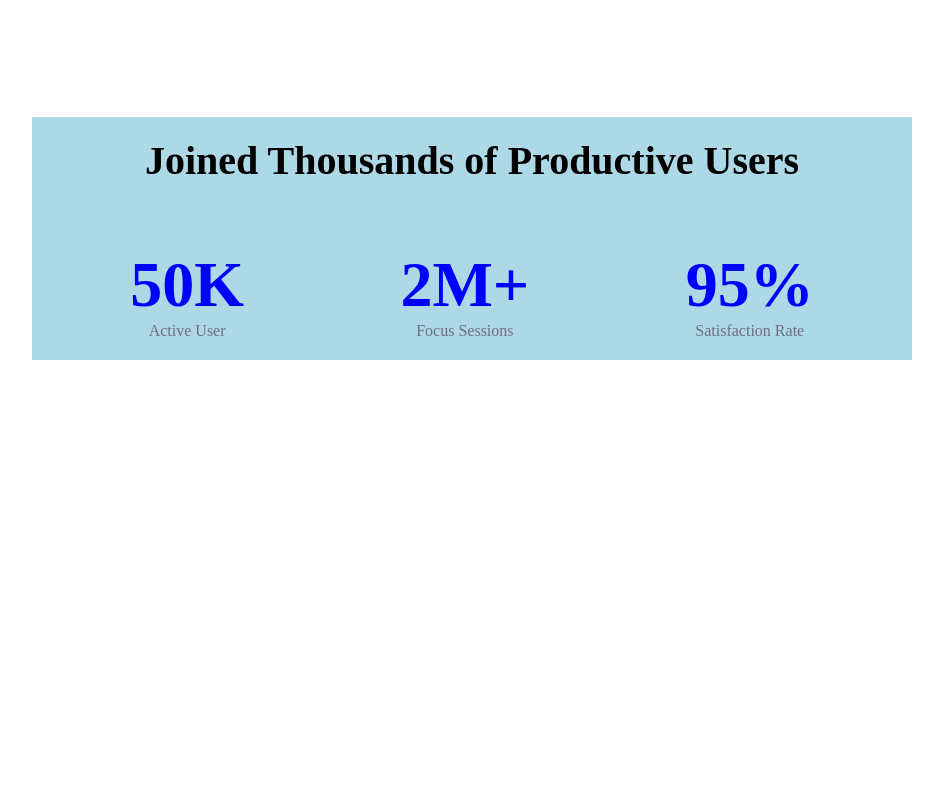
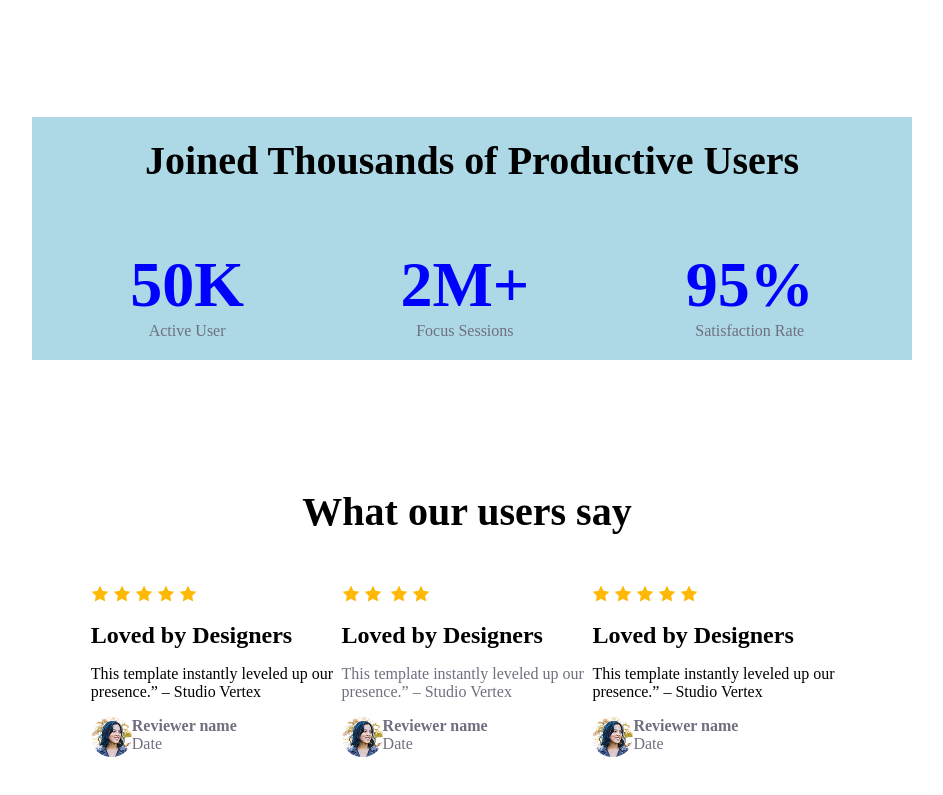
Before and after one commit to masum185647/ph-assignment-01, a plain HTML site: page index.html in a window 1280 px wide. Shown: the part 1271-2066 px from the top of the page, without its empty margins (168-1111 px from the left). Before the commit the page ends 1751 px from the top, so only its background shows below. Drawn offline with Linux system fonts and the light colour scheme.

Commit message:
add user review section

```diff
--- a/index.html
+++ b/index.html
@@ -1,5 +1,6 @@
 <!DOCTYPE html>
 <html lang="en">
+
 <head>
     <meta charset="UTF-8">
     <meta name="viewport" content="width=device-width, initial-scale=1.0">
@@ -37,7 +38,7 @@
         </div>
 
         <section class="part3">
-            <h2 class="heading" >Joined Thousands of Productive Users</h2>
+            <h2 class="heading">Joined Thousands of Productive Users</h2>
             <div class="jtpu">
                 <div class="activeuser">
                     <p class="bc">50K</p>
@@ -54,9 +55,65 @@
             </div>
         </section>
 
+        <section class="part4">
+            <div>
+                <h1>What our users say</h1>
+                <div class="Reviewer-container">
+                    <div>
+                        <img src="Assets/icon-star.png" alt="">
+                        <img src="Assets/icon-star.png" alt="">
+                        <img src="Assets/icon-star.png" alt="">
+                        <img src="Assets/icon-star.png" alt="">
+                        <img src="Assets/icon-star.png" alt="">
+                        <h2 class="desiner">Loved by Designers</h2>
+                        <p>This template instantly leveled up our presence.” – Studio Vertex</p>
+                        <div class="R-img">
+                            <img src="./assets/avatar.png" alt="">
+                            <div class="b3">
+                                <h4>Reviewer name</h4>
+                                <p>Date</p>
+                            </div>
+                        </div>
+                    </div>
+                    <div>
+                        <img src="./assets/icon-star.png" alt="">
+                        <img src="./assets/icon-star.png" alt="">
+                        <img src="./assets./icon" alt="">
+                        <img src="./assets/icon-star.png" alt="">
+                        <img src="./assets/icon-star.png" alt="">
+                        <h2 class="desiner">Loved by Designers</h2>
+                        <p class="b3">This template instantly leveled up our presence.” – Studio Vertex</p>
+                        <div class="R-img">
+                            <img src="./assets/avatar.png" alt="">
+                            <div class="b3">
+                                <h4>Reviewer name</h4>
+                                <p>Date</p>
+                            </div>
+                        </div>
+                    </div>
+                    <div>
+                        <img src="./assets/icon-star.png" alt="">
+                        <img src="./assets/icon-star.png" alt="">
+                        <img src="./assets/icon-star.png" alt="">
+                        <img src="./assets/icon-star.png" alt="">
+                        <img src="./assets/icon-star.png" alt="">
+                        <h2 class="desiner">Loved by Designers</h2>
+                        <p>This template instantly leveled up our presence.” – Studio Vertex</p>
+                        <div class="R-img">
+                            <img src="./assets/avatar.png" alt="">
+                            <div class="b3">
+                                <h4>Reviewer name</h4>
+                                <p>Date</p>
+                            </div>
+                        </div>
+                    </div>
+                </div>
+            </div>
+        </section>
 
 
     </main>
 
 </body>
+
 </html>
--- a/style.css
+++ b/style.css
@@ -96,3 +96,35 @@ header {
     color: #706f80;
 
 }
+
+/* part4 */
+.part4{
+    margin-bottom: 40px;
+}
+.part4 h1{
+    text-align: center;
+}
+.Reviewer-container{
+    display: flex;
+    margin: 0 20%;
+}
+.part4 h1{
+    margin-bottom: 50px;
+    font-size: 40px;
+}
+.desiner{
+    margin-top: 16px;
+    margin-bottom: 16px;
+}
+.R-img{
+    display: flex;
+    margin-top: 16px;
+}
+.R-img img{
+    border-radius: 50%;
+}
+
+.part4 > div {
+    padding: 8px;
+    margin-right: 10px;
+}
```
Lines whose indentation alone changed are shown as unchanged.
